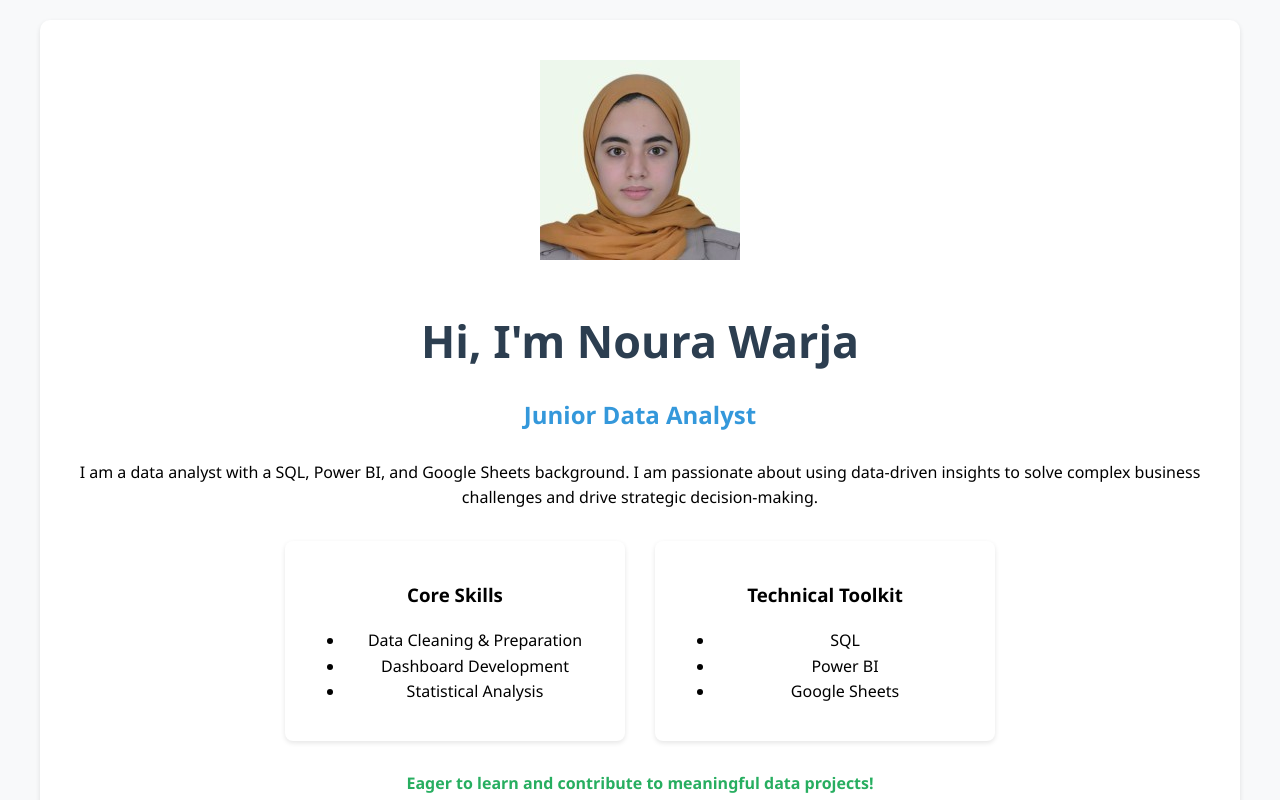
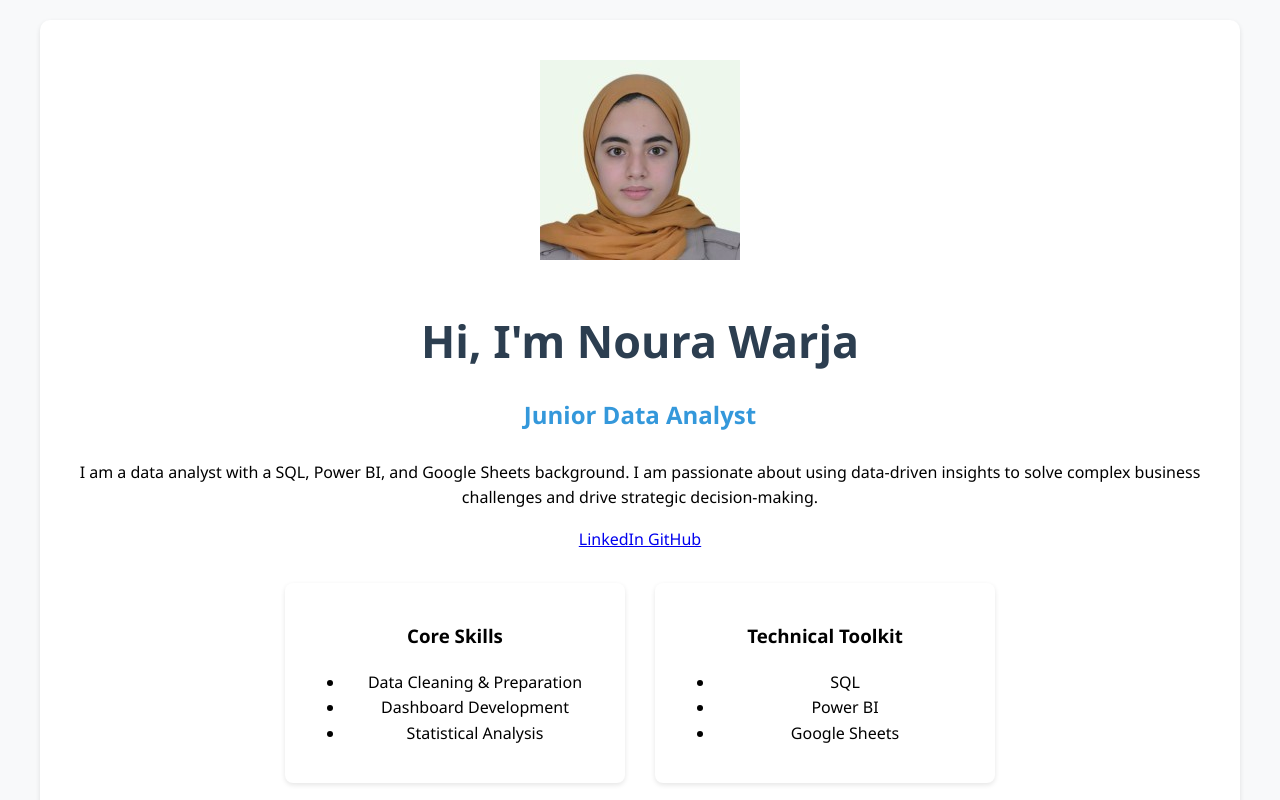
Before and after one commit to noura2004warja/noura2004warja.github.io, a plain HTML site: page index.html in a window 1280 px wide. Shown: the top 800 px of the page. Drawn offline with Linux system fonts and the light colour scheme.

Commit message:
Update index.html

```diff
--- a/index.html
+++ b/index.html
@@ -97,8 +97,18 @@
         <h2>Junior Data Analyst </h2>
 
         <p class="description">
-          I am a data analyst with a SQL, Power BI, and Google Sheets background. I am passionate about using data-driven insights to solve complex business challenges and drive strategic decision-making.
+          I am a data analyst with a SQL, Power BI, and Google Sheets background.
+          I am passionate about using data-driven insights to solve complex business challenges and drive strategic decision-making.
         </p>
+<div class="social-links">
+  <a href="https://www.linkedin.com/in/noura-warja/" target="_blank">
+    <i class="fab fa-linkedin"></i> LinkedIn
+  </a>
+
+  <a href="https://github.com/noura2004warja" target="_blank">
+    <i class="fab fa-github"></i> GitHub
+  </a>
+</div>
 
         <div class="skills-tools">
             <div class="skills">
```
